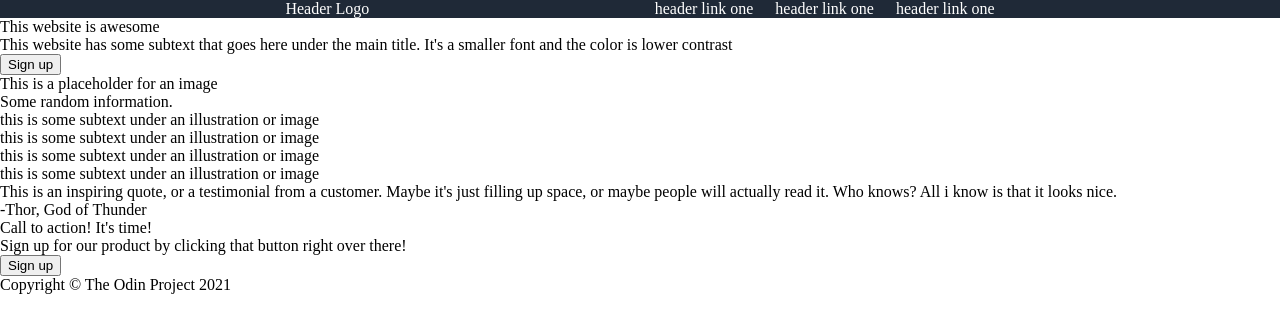
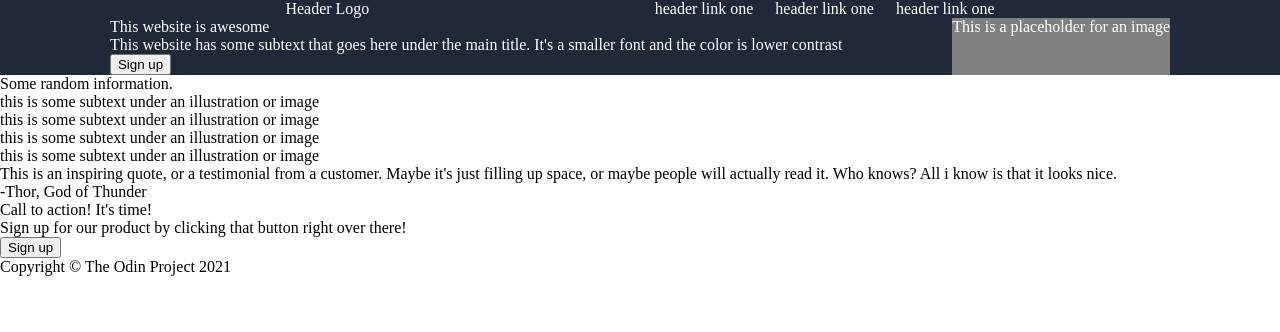
Before and after one commit to jhernandez4/landing-page, a plain HTML site: page index.html in a window 1280 px wide. Drawn offline with Linux system fonts and the light colour scheme.

Commit message:
Change text and image colors
See previous commit.

```diff
--- a/styles.css
+++ b/styles.css
@@ -10,6 +10,17 @@ body {
     justify-content: space-evenly;
 }
 
+.body-one {
+    display: flex;
+    background-color: #1F2937;
+    color: white;
+    justify-content: space-evenly;
+
+}
+
+.image {
+    background-color: grey;
+}
 
 ul {
     display: flex;
```
